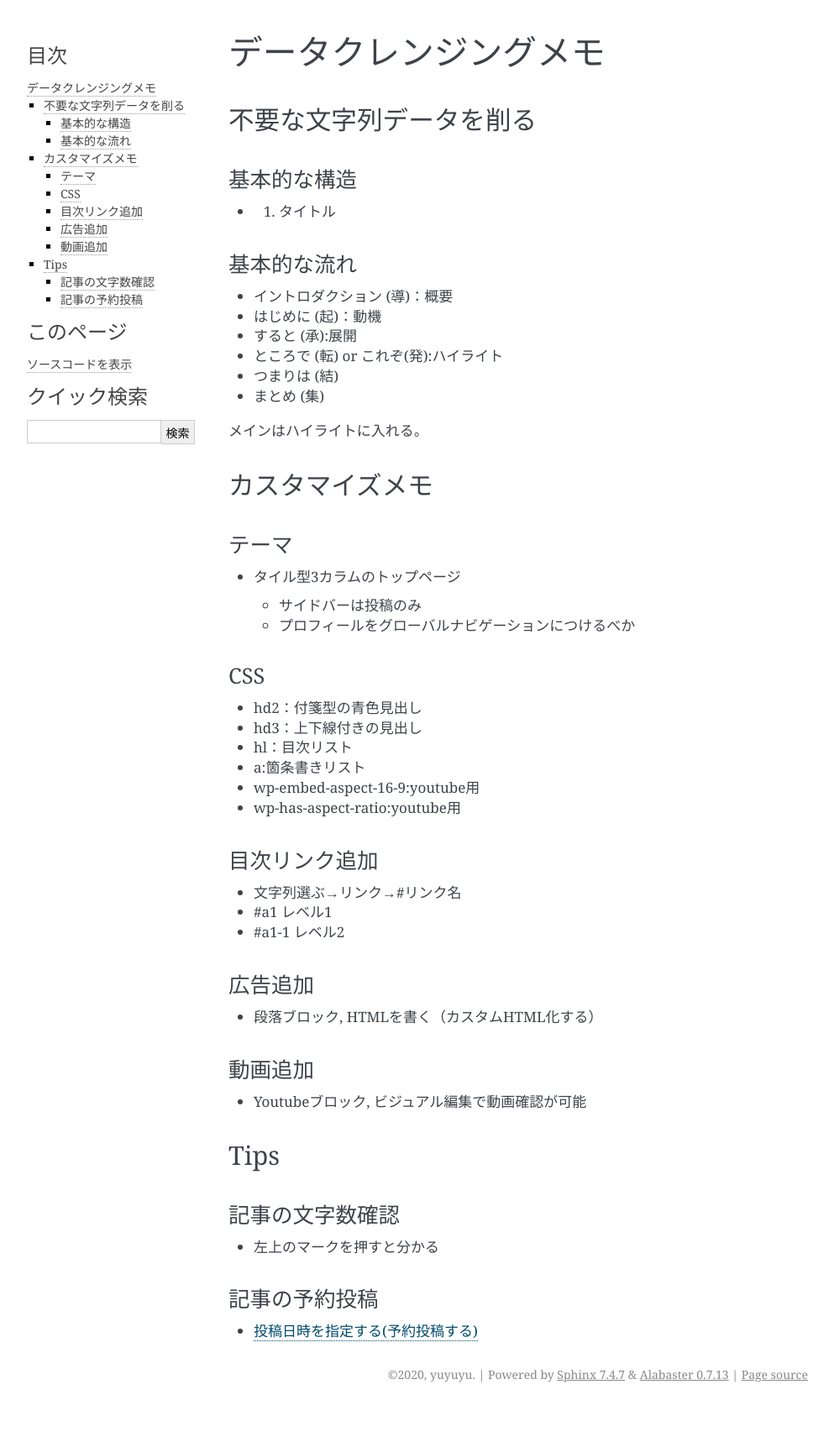
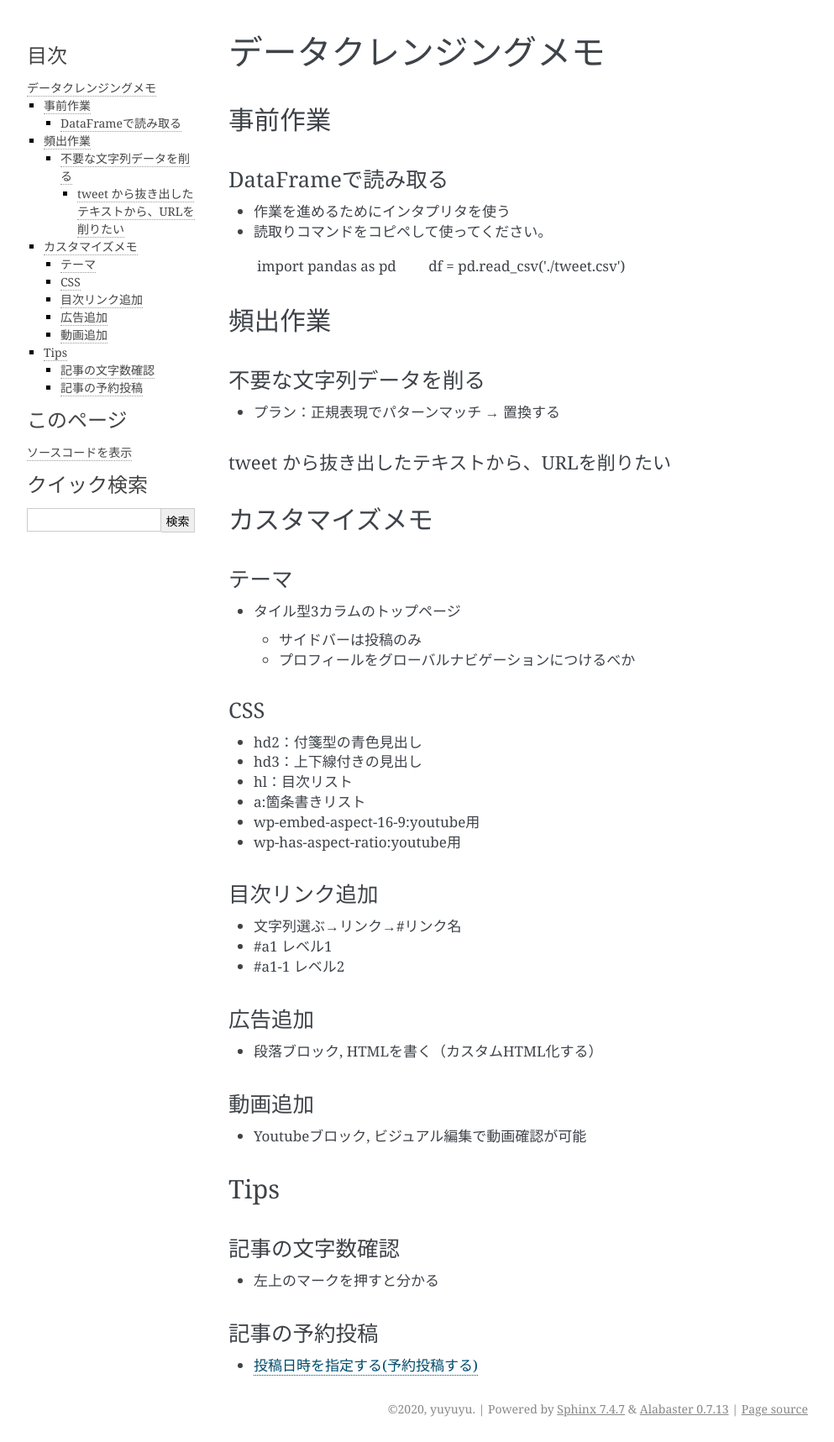
Before and after one commit to yuyuyu0706/sphinx, a Sphinx documentation site: the page built from sphinx/source/work/page09_datacleansing.rst, in a window 1280 px wide. Shown: the whole page at 84% size, without its empty margins (148-1141 px from the left). Built offline with Sphinx 7.4.7, drawn with Linux system fonts in a browser that asks for light colours; pages that are not in the unit, such as notebooks, are missing from menus; before the commit the page ends 1676 px from its top, so only the background shows below that.

Commit message:
auto commit

```diff
--- a/sphinx/source/work/page09_datacleansing.rst
+++ b/sphinx/source/work/page09_datacleansing.rst
@@ -3,28 +3,36 @@
 データクレンジングメモ
 #################################
 
+事前作業
+###############################
+
+DataFrameで読み取る
+******************************
+
+* 作業を進めるためにインタプリタを使う
+* 読取りコマンドをコピペして使ってください。
+
+::
+
+　　import pandas as pd
+　　df = pd.read_csv('./tweet.csv')
+
+
+頻出作業
+###############################
+
 不要な文字列データを削る
-###############################
+**************************
+
+* プラン：正規表現でパターンマッチ → 置換する
+
+tweet から抜き出したテキストから、URLを削りたい
+-------------------------------------------------
 
 
 
 
 
-基本的な構造
-********************
-* 1. タイトル
-
-
-基本的な流れ
-********************
-* イントロダクション (導)：概要
-* はじめに (起)：動機
-* すると (承):展開
-* ところで (転) or これぞ(発):ハイライト
-* つまりは (結)
-* まとめ (集)
-
-メインはハイライトに入れる。
 
 
 カスタマイズメモ
```
